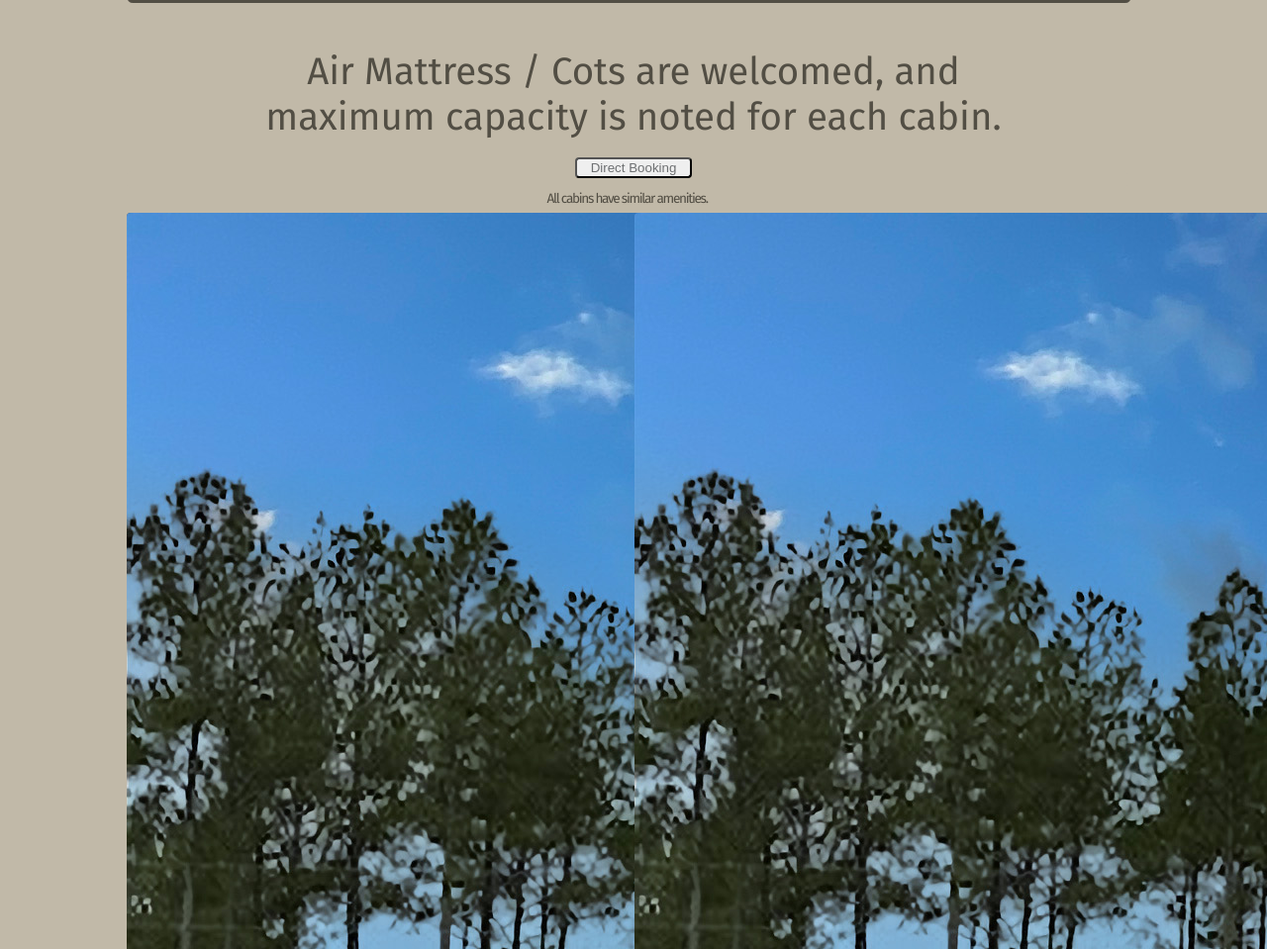
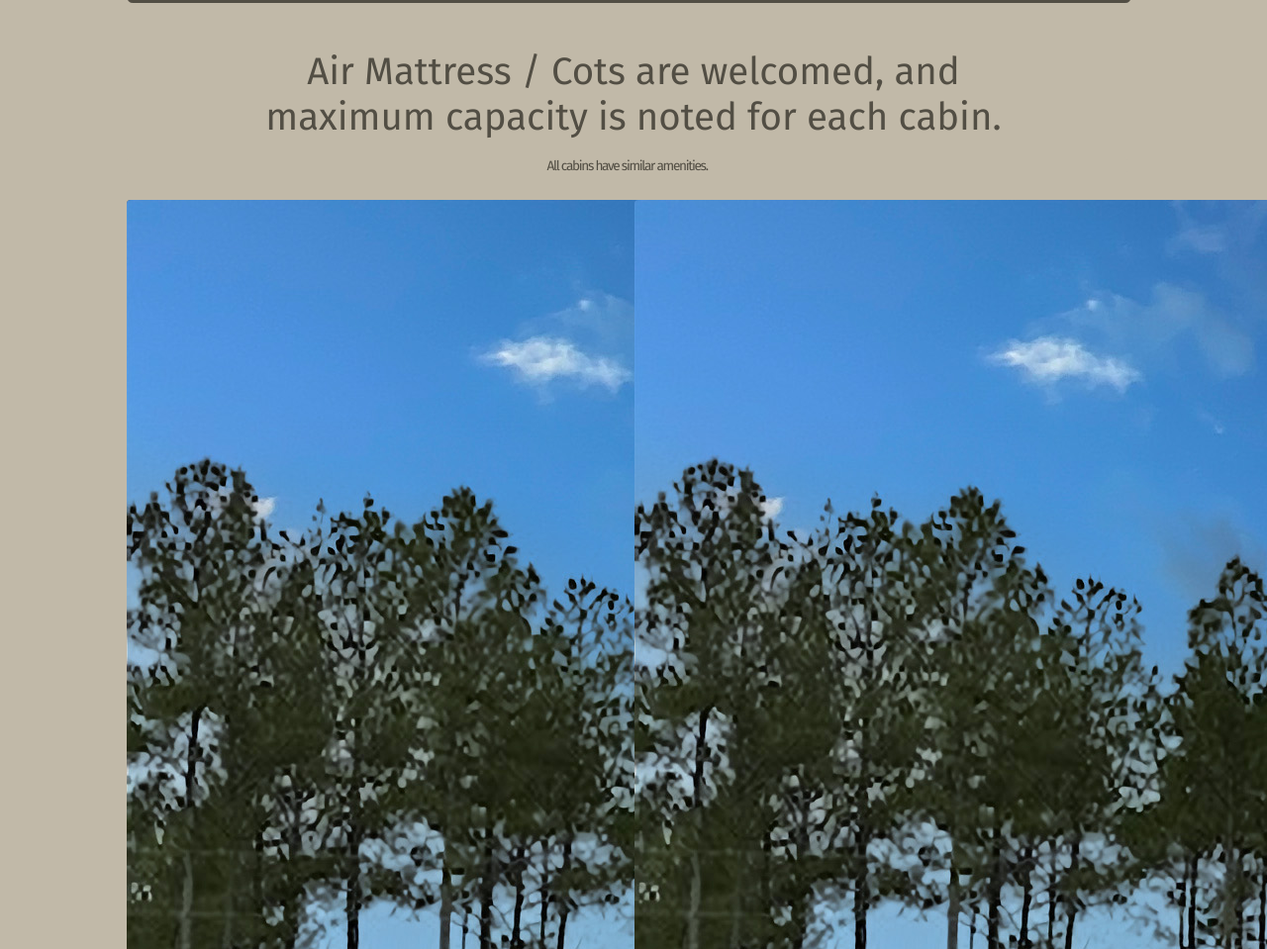
Before and after one commit to randy918/11024-1907-pineywoods, a website built with Parcel: page index.html in a window 1280 px wide. Shown: the part 1318-2277 px from the top of the page at 99% size. Built offline with nearby package versions, Linux system fonts and the light colour scheme; a web font is replaced by a local one.

Commit message:
removed button,  ready for upload

```diff
--- a/index.html
+++ b/index.html
@@ -77,17 +77,17 @@ Cabins are new and nicely appointed with decorative style and comfortable sleepi
 <!-- <div class="bbb">
                 <button class="bb"><a href="mailto:pineywoodcabins@yahoo.com?subject=Direct%20Booking%20Request&body=Reservation%20Dates%20(2 Night%20Minimum)"></a>&nbsp&nbspDirect Booking&nbsp&nbsp</button>
 </div><br> -->
-<div class="bbb">
+<!-- <div class="bbb">
 <button><a class="bb" href="mailto:pineywoodcabins@yahoo.com?subject=Direct%20Booking%20Request&body=Reservation%20Dates%20(2 Night%20Minimum):%0D%0ANumber of guests:">&nbsp&nbspDirect Booking&nbsp&nbsp</a></button>
-</div>
-<br>
+</div> -->
+<!-- <br> -->
             <div class="grid__item grid__subhead flex__container                    background--color__black font-color__white">
 
 
 
 
-
-                <div class="flex__item flex__subhead">
+<!--
+                <div class="flex__item flex__subhead"> -->
                     <h2 class="font--color__white">All cabins have similar amenities.</h2>
                     <div>
                     </div>
```
